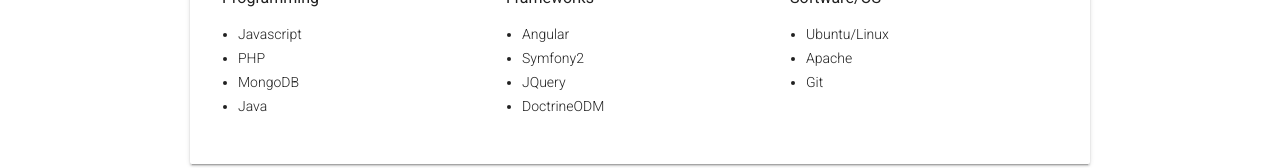
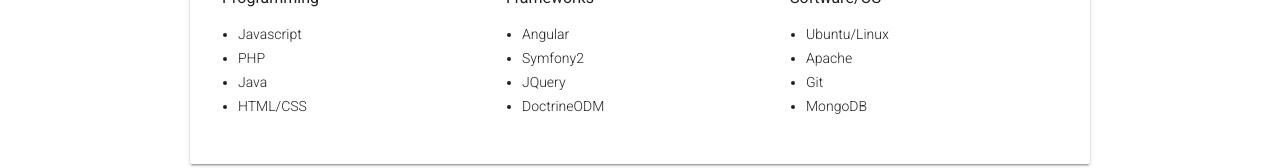
Before and after one commit to JasonNWong/jasonnwong.github.io, a plain HTML site: page index.html in a window 1280 px wide. Shown: the part 588-756 px from the top of the page. Drawn offline with nearby package versions, Linux system fonts and the light colour scheme.

Commit message:
Update index.html
updated tech skill

```diff
--- a/index.html
+++ b/index.html
@@ -103,8 +103,8 @@
                 <ul class="list-description">
                   <li>Javascript</li>
                   <li>PHP</li>
-                  <li>MongoDB</li>
                   <li>Java</li>
+                  <li>HTML/CSS</li>
                 </ul>
               </div>
 
@@ -125,7 +125,7 @@
                   <li>Ubuntu/Linux</li>
                   <li>Apache</li>
                   <li>Git</li>
-
+                  <li>MongoDB</li>
                 </ul>
               </div>
             </div>
```
